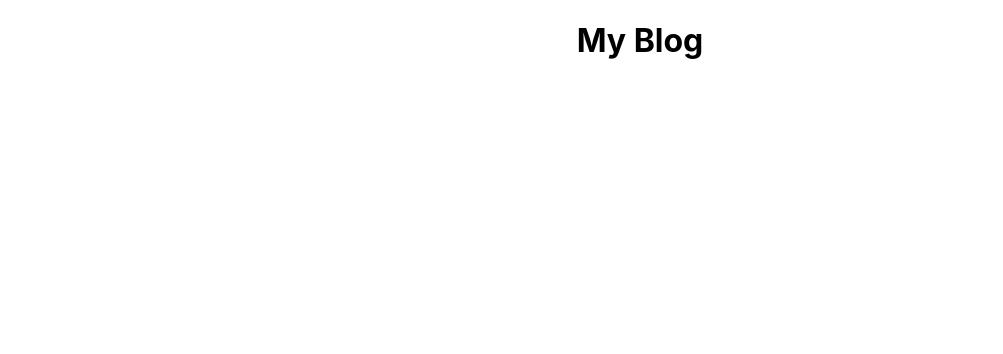
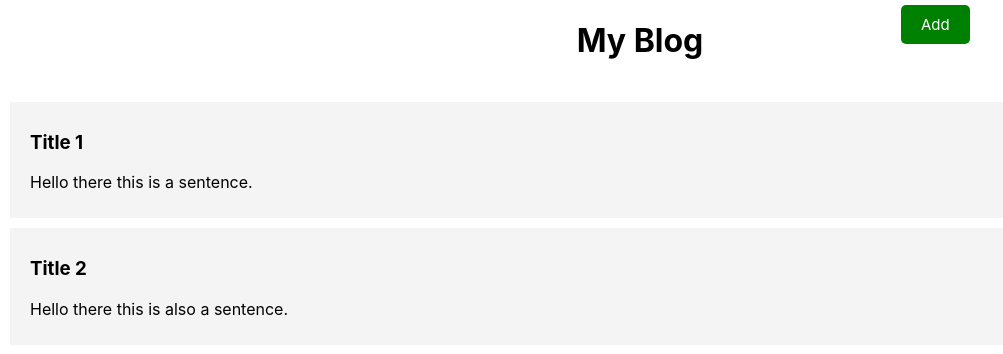
Before and after one commit to edmpark/react-blog, a React (Create React App) app: page / in a window 1280 px wide. Shown: the top 354 px of the page, without its empty margins (0-1003 px from the left). Built offline with nearby package versions, Linux system fonts and the light colour scheme.

Commit message:
Posts and Post comp shows up

```diff
--- a/src/App.js
+++ b/src/App.js
@@ -1,9 +1,25 @@
+import { useState } from "react";
 import Header from "./components/Header";
+import Posts from "./components/Posts";
 
 const App = () => {
+  const [posts, setPost] = useState([
+    {
+      id: 1,
+      title: "Title 1",
+      content: "Hello there this is a sentence.",
+    },
+    {
+      id: 2,
+      title: "Title 2",
+      content: "Hello there this is also a sentence.",
+    },
+  ]);
+
   return (
     <div>
       <Header />
+      <Posts posts={posts} />
     </div>
   );
 };
--- /dev/null
+++ b/src/components/Button.jsx
@@ -0,0 +1,16 @@
+import Header from "./Header";
+
+const Button = ({ color, text }) => {
+  return (
+    <button className="btn" style={{ backgroundColor: color }}>
+      {text}
+    </button>
+  );
+};
+
+Button.defaultProps = {
+  color: "green",
+  text: "Add",
+};
+
+export default Button;
--- a/src/components/Header.jsx
+++ b/src/components/Header.jsx
@@ -1,7 +1,10 @@
+import Button from "./Button";
+
 const Header = ({ title }) => {
   return (
     <header className="header">
       <h1>{title}</h1>
+      <Button />
     </header>
   );
 };
--- /dev/null
+++ b/src/components/Post.jsx
@@ -0,0 +1,10 @@
+const Post = ({ post }) => {
+  return (
+    <div className="post">
+      <h3>{post.title}</h3>
+      <p>{post.content}</p>
+    </div>
+  );
+};
+
+export default Post;
--- /dev/null
+++ b/src/components/Posts.jsx
@@ -0,0 +1,13 @@
+import Post from "./Post";
+
+const Posts = ({ posts }) => {
+  return (
+    <>
+      {posts.map((post) => (
+        <Post key={post.id} post={post} />
+      ))}
+    </>
+  );
+};
+
+export default Posts;
--- a/src/index.css
+++ b/src/index.css
@@ -16,7 +16,42 @@ code {
   display: flex;
   justify-content: center;
   align-items: center;
-  margin-left: auto;
-  margin-right: auto;
   margin-bottom: 20px;
 }
+
+.btn {
+  display: inline-block;
+  background: #000;
+  color: #fff;
+  border: none;
+  position: absolute;
+  left: 70%;
+  top: 0;
+  padding: 10px 20px;
+  margin: 5px;
+  border-radius: 5px;
+  cursor: pointer;
+  text-decoration: none;
+  font-size: 15px;
+  font-family: inherit;
+}
+
+.btn:focus {
+  outline: none;
+}
+
+.btn:active {
+  transform: scale(0.98);
+}
+
+.btn-block {
+  display: block;
+  width: 100%;
+}
+
+.post {
+  background: #f4f4f4;
+  margin: 10px;
+  padding: 10px 20px;
+  cursor: pointer;
+}
```
